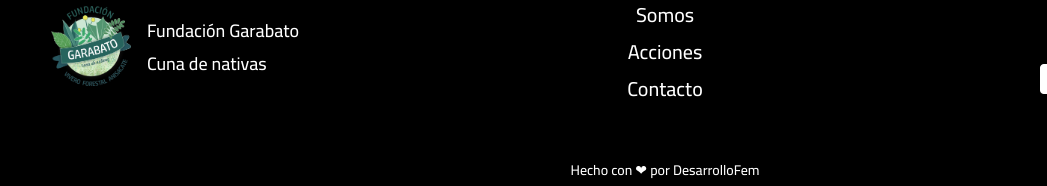
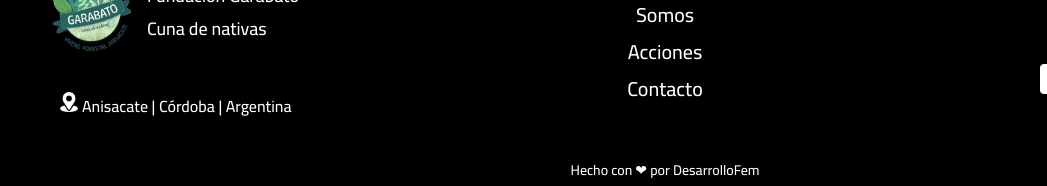
Before and after one commit to Fatima77D/Fundacion-Garabato, a plain HTML site: page sumate.html in a window 1280 px wide. Shown: the part 824-1010 px from the top of the page, 0-1047 px from the left. Drawn offline with Linux system fonts and the light colour scheme.

Commit message:
se modifica footer

```diff
--- a/sumate.html
+++ b/sumate.html
@@ -371,19 +371,19 @@
                         nativas</span>
                 </p>
 
+                <span class="ubicacion-footer">
+
+                    <a href="https://bit.ly/Garabatosedenueva" target="_blank">
+
+                        <img src="logos/ubicacion.png" alt="ubicacion">
+                        Anisacate | Córdoba | Argentina
+
+                    </a>
+
+                </span>
 
             </div>
 
-            <!-- <div class="ubicacion-footer">
-
-            <a href="https://bit.ly/Garabatosedenueva" target="_blank">
-
-                <img src="logos/ubicacion.png" alt="ubicacion">
-                Anisacate | Córdoba | Argentina
-
-            </a>
-
-        </div> -->
 
             <div class="enlaces-footer">
 
```
Also changed, not shown: acciones.html (+9 -11 lines), somos.html (+4 -5 lines).
